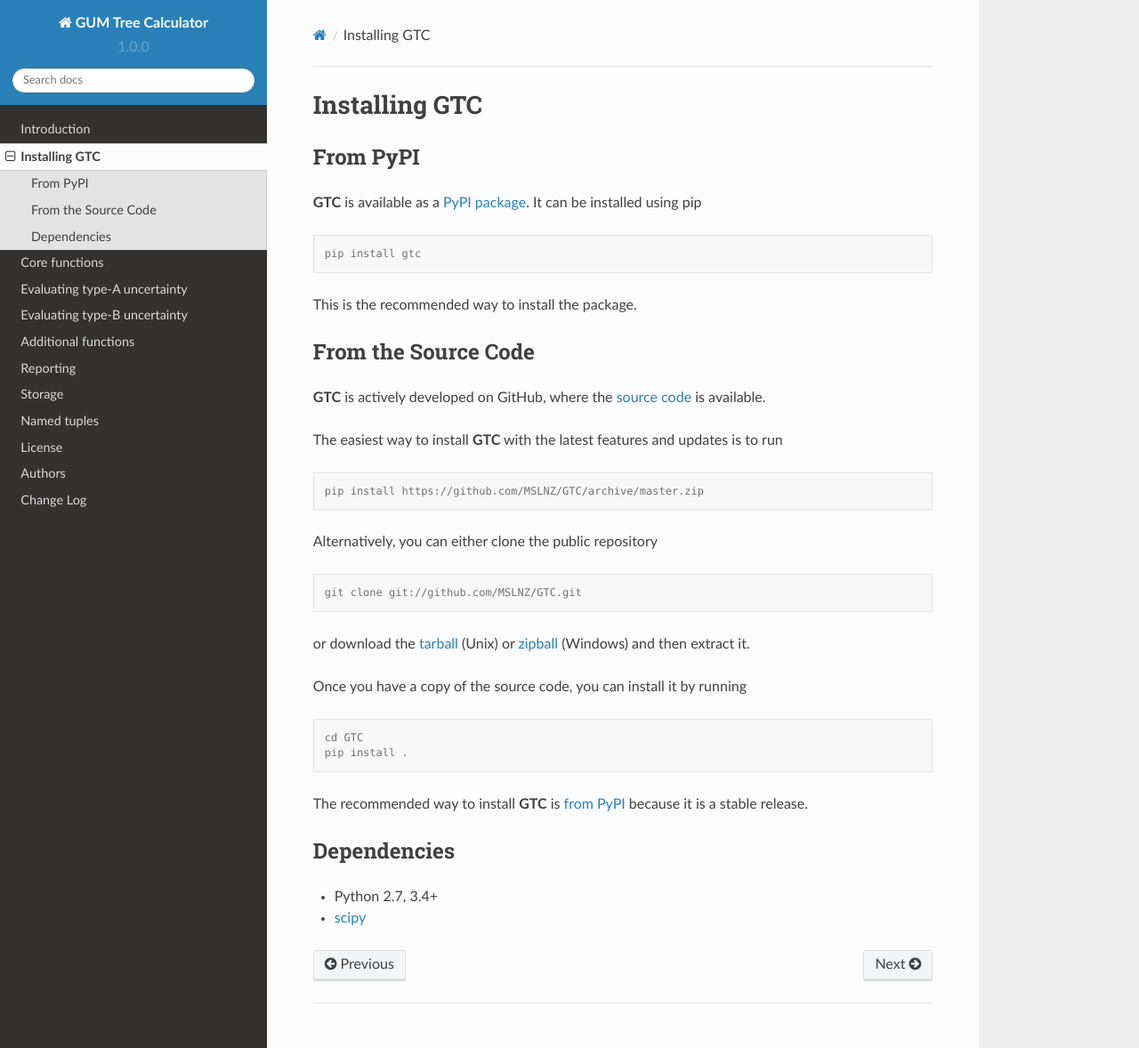
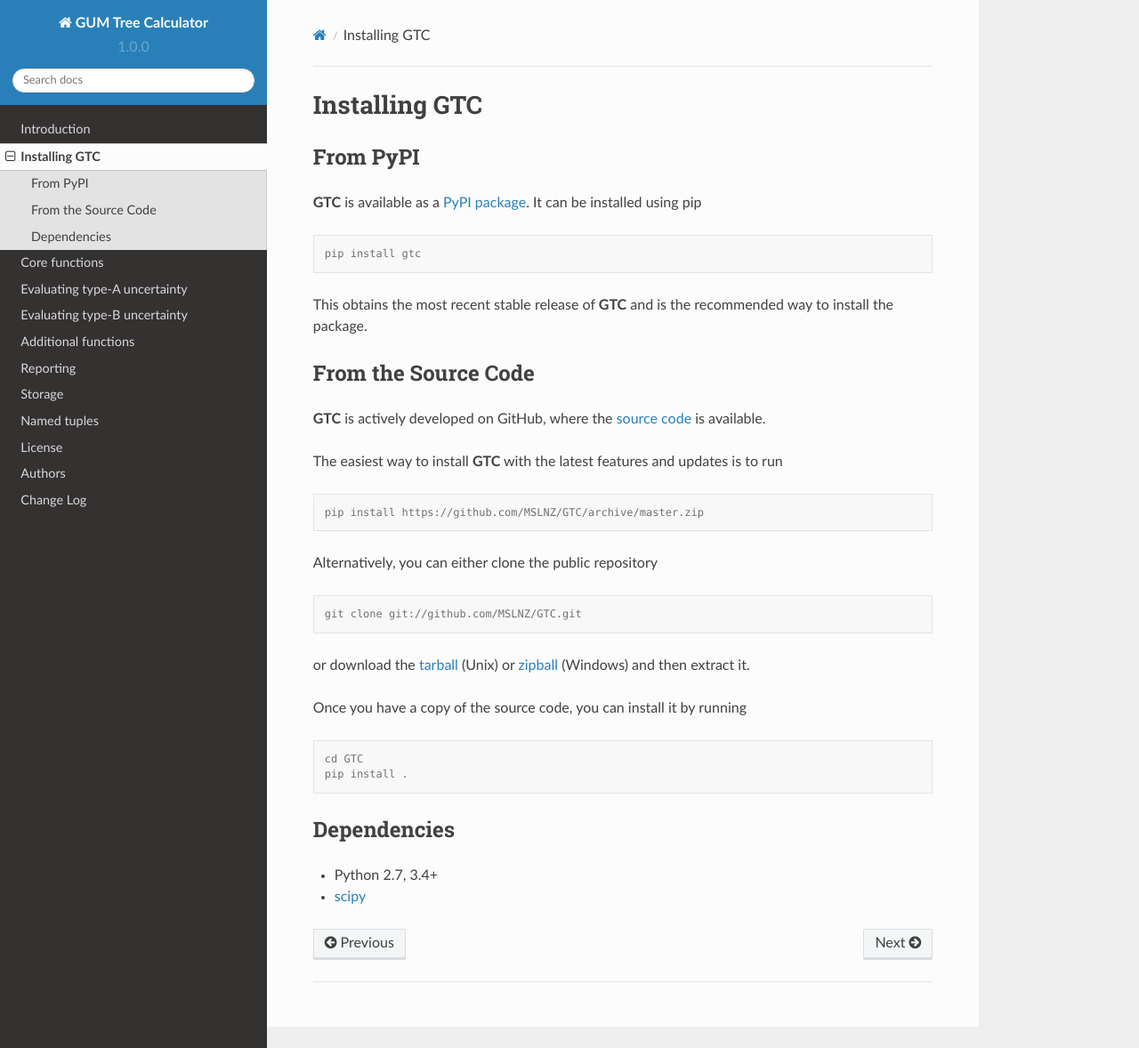
Before and after one commit to MSLNZ/GTC, a Sphinx documentation site: the page built from docs/install.rst, in a window 1280 px wide and 1178 px high. Shown: the whole window at 89% size. Built offline with Sphinx 7.4.7 and the Read the Docs theme 2.0.0, drawn with Linux system fonts in a browser that asks for light colours.

Commit message:
Update install.rst

```diff
--- a/docs/install.rst
+++ b/docs/install.rst
@@ -15,7 +15,7 @@ From PyPI
 
    pip install gtc
 
-This is the recommended way to install the package.
+This obtains the most recent stable release of **GTC** and is the recommended way to install the package.
 
 From the Source Code
 --------------------
@@ -43,8 +43,6 @@ Once you have a copy of the source code, you can install it by running
    cd GTC
    pip install .
 
-The recommended way to install **GTC** is :ref:`from PyPI <from-pypi>` because it is
-a stable release.
 
 Dependencies
 ------------
```
